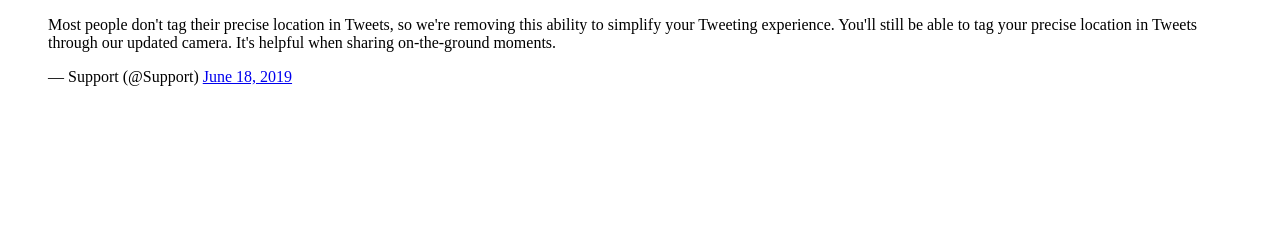
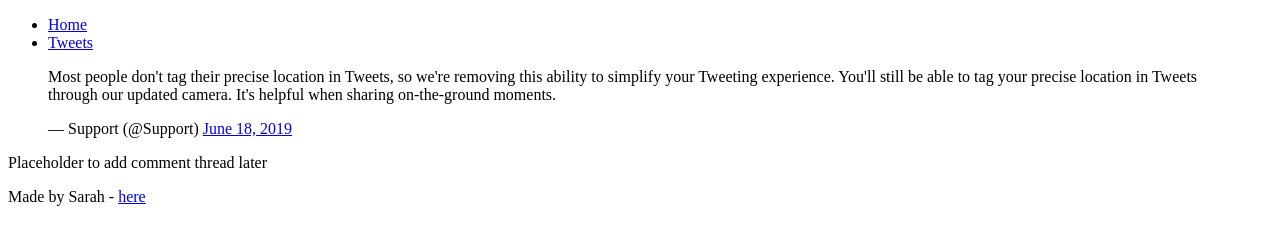
Before and after one commit to sarahsameh232/My_First_Portfolio, a plain HTML site: page html_basic/tweets.html in a window 1280 px wide. Drawn offline with Linux system fonts and the light colour scheme.

Commit message:
adjusted the style

```diff
--- a/html_basic/tweets.html
+++ b/html_basic/tweets.html
@@ -6,6 +6,23 @@
     <title>My First Portfolio</title>
 </head>
 <body>
-    <blockquote class="twitter-tweet"><p lang="en" dir="ltr">Most people don&#39;t tag their precise location in Tweets, so we&#39;re removing this ability to simplify your Tweeting experience. You&#39;ll still be able to tag your precise location in Tweets through our updated camera. It&#39;s helpful when sharing on-the-ground moments.</p>&mdash; Support (@Support) <a href="https://twitter.com/Support/status/1141039841993355264?ref_src=twsrc%5Etfw">June 18, 2019</a></blockquote> <script async src="https://platform.twitter.com/widgets.js" charset="utf-8"></script>
+    <header>
+        <ul>
+            <li><a href="index.html">Home</a></li>
+            <li><a href="tweets.html">Tweets</a></li>
+        </ul>
+    </header>
+    <main>
+        <article>
+            <blockquote class="twitter-tweet"><p lang="en" dir="ltr">Most people don&#39;t tag their precise location in Tweets, so we&#39;re removing this ability to simplify your Tweeting experience. You&#39;ll still be able to tag your precise location in Tweets through our updated camera. It&#39;s helpful when sharing on-the-ground moments.</p>&mdash; Support (@Support) <a href="https://twitter.com/Support/status/1141039841993355264?ref_src=twsrc%5Etfw">June 18, 2019</a></blockquote> <script async src="https://platform.twitter.com/widgets.js" charset="utf-8"></script>
+
+        </article>
+        <aside>
+            <p>Placeholder to add comment thread later</p>
+        </aside>
+    </main>
+    <footer>
+        <p>Made by Sarah - <a href="https://www.example.com" target="_blank">here</a></p>
+    </footer>
 </body>
 </html>
```
Also changed, not shown: html_basic/index.html (+16 -1 lines).
